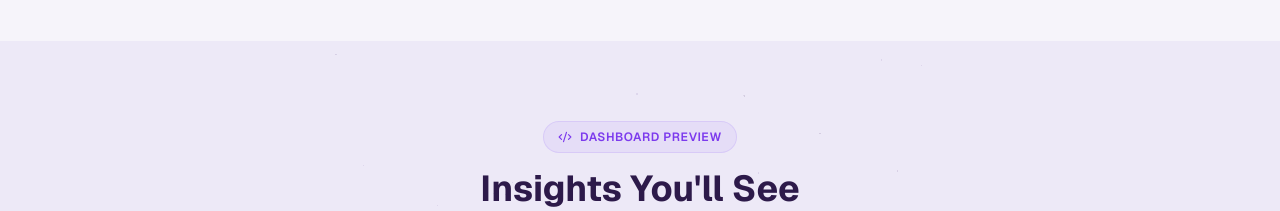
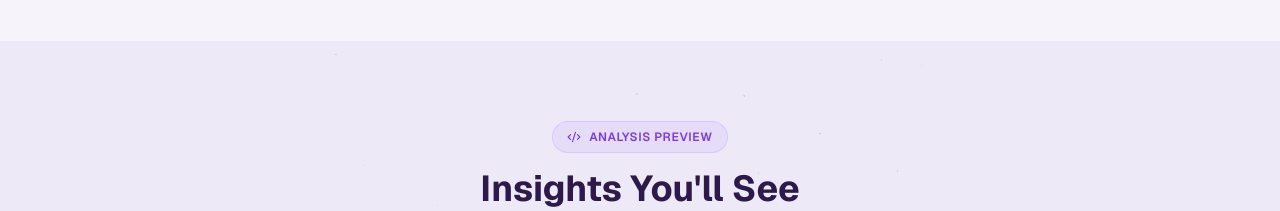
Before and after one commit to KalashThakare/CodeHealth-AI, a Next.js app in the folder frontend/: page / in a window 1280 px wide. Shown: the part 3300-3511 px from the top of the page. Built offline with nearby package versions, Linux system fonts and the light colour scheme; no server answers.

Commit message:
landing page updated

```diff
--- a/frontend/src/components/Features.tsx
+++ b/frontend/src/components/Features.tsx
@@ -30,7 +30,6 @@ function Features() {
 
   return (
     <div>
-      {/* Why Choose Section */}
       <section
         id="features"
         className="relative features-section py-20 px-4 overflow-hidden"
@@ -79,9 +78,7 @@ function Features() {
             </p>
           </div>
 
-          {/* Varied Card Grid */}
           <div className="grid grid-cols-1 lg:grid-cols-3 gap-6">
-            {/* Large featured card */}
             <div className="lg:col-span-2 landing-card-gradient p-8">
               <div className="flex flex-col md:flex-row gap-6">
                 <div
@@ -129,7 +126,6 @@ function Features() {
               </div>
             </div>
 
-            {/* Smaller card */}
             <div className="landing-card-accent p-6">
               <div
                 className="w-12 h-12 rounded-lg flex items-center justify-center mb-4"
@@ -160,7 +156,6 @@ function Features() {
               </p>
             </div>
 
-            {/* Two smaller cards */}
             <div className="landing-card-accent p-6">
               <div
                 className="w-12 h-12 rounded-lg flex items-center justify-center mb-4"
@@ -241,7 +236,6 @@ function Features() {
         </div>
       </section>
 
-      {/* Key Metrics Section */}
       <section
         className="relative py-16 px-4"
         style={{ background: "var(--color-bg)" }}
@@ -332,7 +326,6 @@ function Features() {
         </div>
       </section>
 
-      {/* Supported Languages */}
       <section
         className="relative py-16 px-4 overflow-hidden"
         style={{ background: "var(--color-bg-secondary)" }}
@@ -376,7 +369,6 @@ function Features() {
         </div>
       </section>
 
-      {/* How It Works Section */}
       <section
         id="how-it-works"
         className="relative py-20 px-4 overflow-hidden"
@@ -479,7 +471,6 @@ function Features() {
         </div>
       </section>
 
-      {/* What You'll Discover Section */}
       <section
         className="relative py-20 px-4 overflow-hidden"
         style={{ background: "var(--color-bg-secondary)" }}
@@ -502,7 +493,7 @@ function Features() {
           <div className="text-center mb-16">
             <span className="landing-section-label">
               <Code2 className="w-3.5 h-3.5" />
-              Dashboard Preview
+              Analysis Preview
             </span>
             <h2
               className="text-3xl sm:text-4xl font-bold mb-4"
--- a/frontend/src/components/Footer.tsx
+++ b/frontend/src/components/Footer.tsx
@@ -10,7 +10,6 @@ export default function Footer() {
       }}
     >
       <div className="landing-container py-12 sm:py-16">
-        {/* Contact Section */}
         <div className="text-center mb-12">
           <h3
             className="text-2xl sm:text-3xl font-bold mb-4"
--- a/frontend/src/components/HeroSection.tsx
+++ b/frontend/src/components/HeroSection.tsx
@@ -360,7 +360,6 @@ function AnimatedTerminal({ theme }: { theme: "light" | "dark" }) {
   return (
     <div className="relative w-full max-w-sm md:max-w-md lg:max-w-lg mx-auto">
       <div className="landing-terminal">
-        {/* Header */}
         <div className="landing-terminal-header">
           <div className="landing-terminal-dots">
             <div className="landing-terminal-dot red" />
@@ -377,7 +376,6 @@ function AnimatedTerminal({ theme }: { theme: "light" | "dark" }) {
           <div className="w-16" />
         </div>
 
-        {/* Content */}
         <div className="landing-terminal-content">
           <div className="flex items-center gap-2 mb-4 flex-wrap">
             <span
@@ -494,7 +492,6 @@ function AnimatedTerminal({ theme }: { theme: "light" | "dark" }) {
         </div>
       </div>
 
-      {/* Decorative elements */}
       <div
         className="absolute -top-3 -right-3 w-6 h-6 rounded-full opacity-20 animate-pulse"
         style={{ backgroundColor: theme === "dark" ? "#60a5fa" : "#7c3aed" }}
```
Also changed, not shown: frontend/src/app/landing.css (+0 -56 lines).
